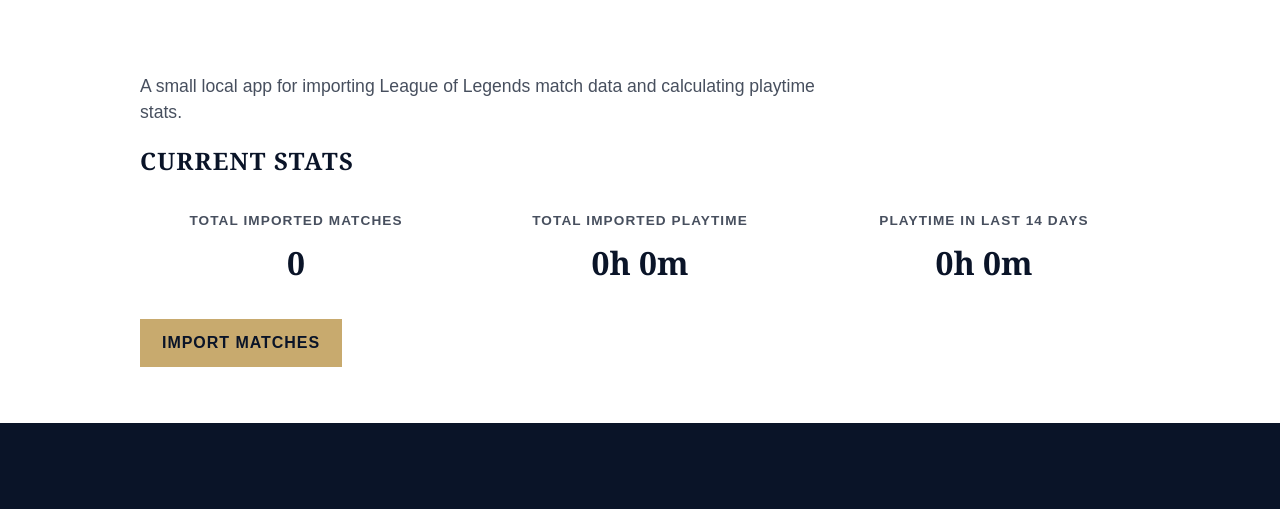
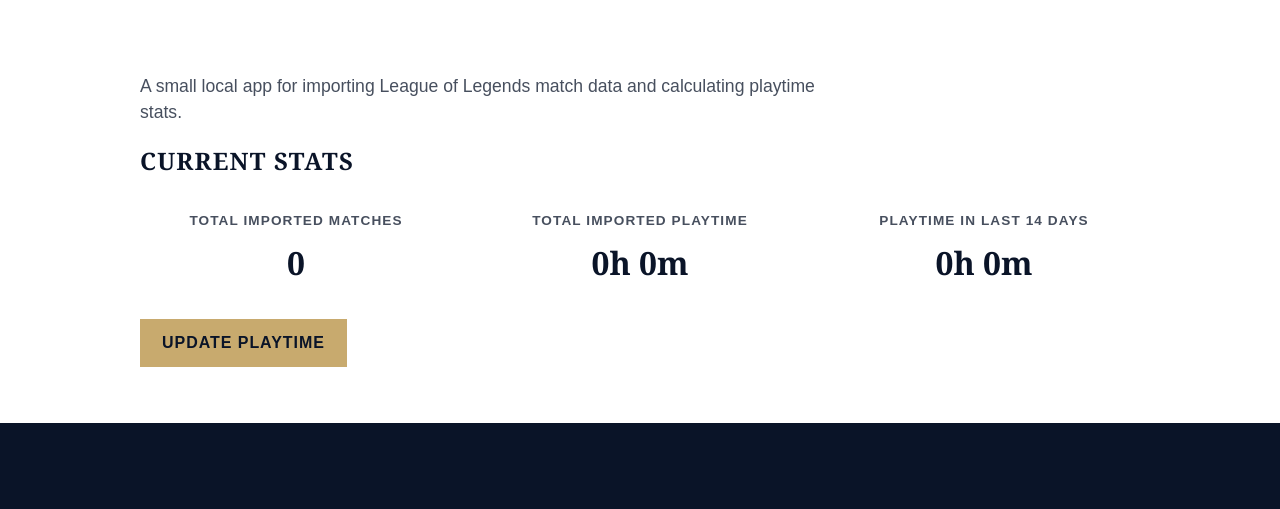
Before and after one commit to amondavid/lol-playtime-tracker, a Flask app: page / in a window 1280 px wide. Shown: the part 169-678 px from the top of the page. Run offline with Flask 3, Linux system fonts and the light colour scheme; data that the repository does not hold is empty.

Commit message:
Rename import flow to update playtime

```diff
--- a/app.py
+++ b/app.py
@@ -71,8 +71,8 @@ def test_account():
     )
 
 
-@app.route("/import-recent-matches", methods=["POST"])
-def import_recent_matches():
+@app.route("/update-playtime", methods=["POST"])
+def update_playtime():
     target_import_count = 20
     batch_size = 20
     max_matches_to_check = 100
@@ -120,12 +120,7 @@ def import_recent_matches():
     except RiotApiError as error:
         return render_riot_error(error)
 
-    return render_template(
-        "import_result.html",
-        imported_count=imported_count,
-        skipped_count=skipped_count,
-        checked_count=checked_count,
-    )
+    return redirect("/")
 
 
 
--- a/templates/index.html
+++ b/templates/index.html
@@ -26,8 +26,8 @@ endblock %} {% block content %}
   </div>
 
   <div class="actions">
-    <form action="/import-recent-matches" method="post">
-      <button type="submit">Import matches</button>
+    <form action="/update-playtime" method="post">
+      <button type="submit">Update playtime</button>
     </form>
   </div>
 </section>
```
